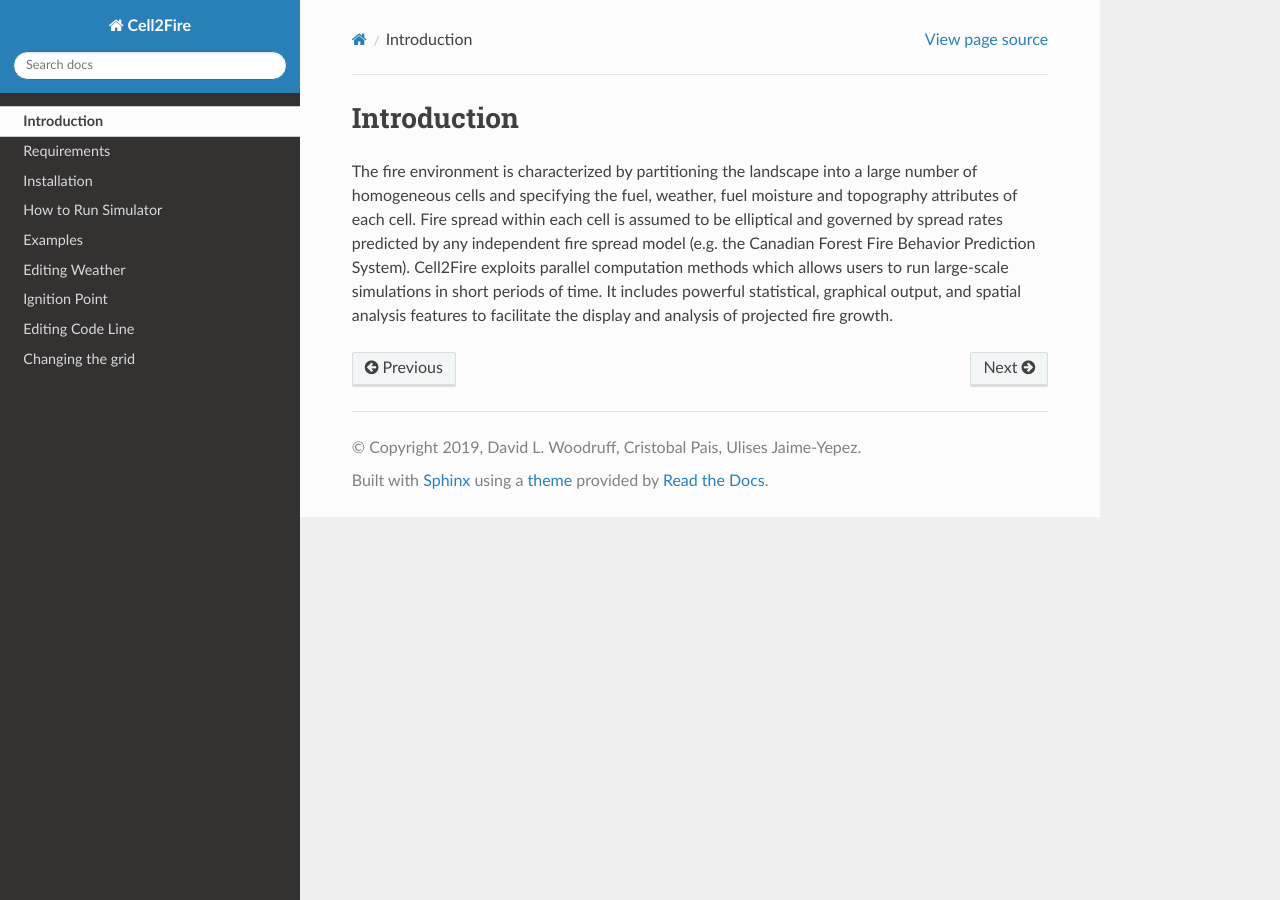
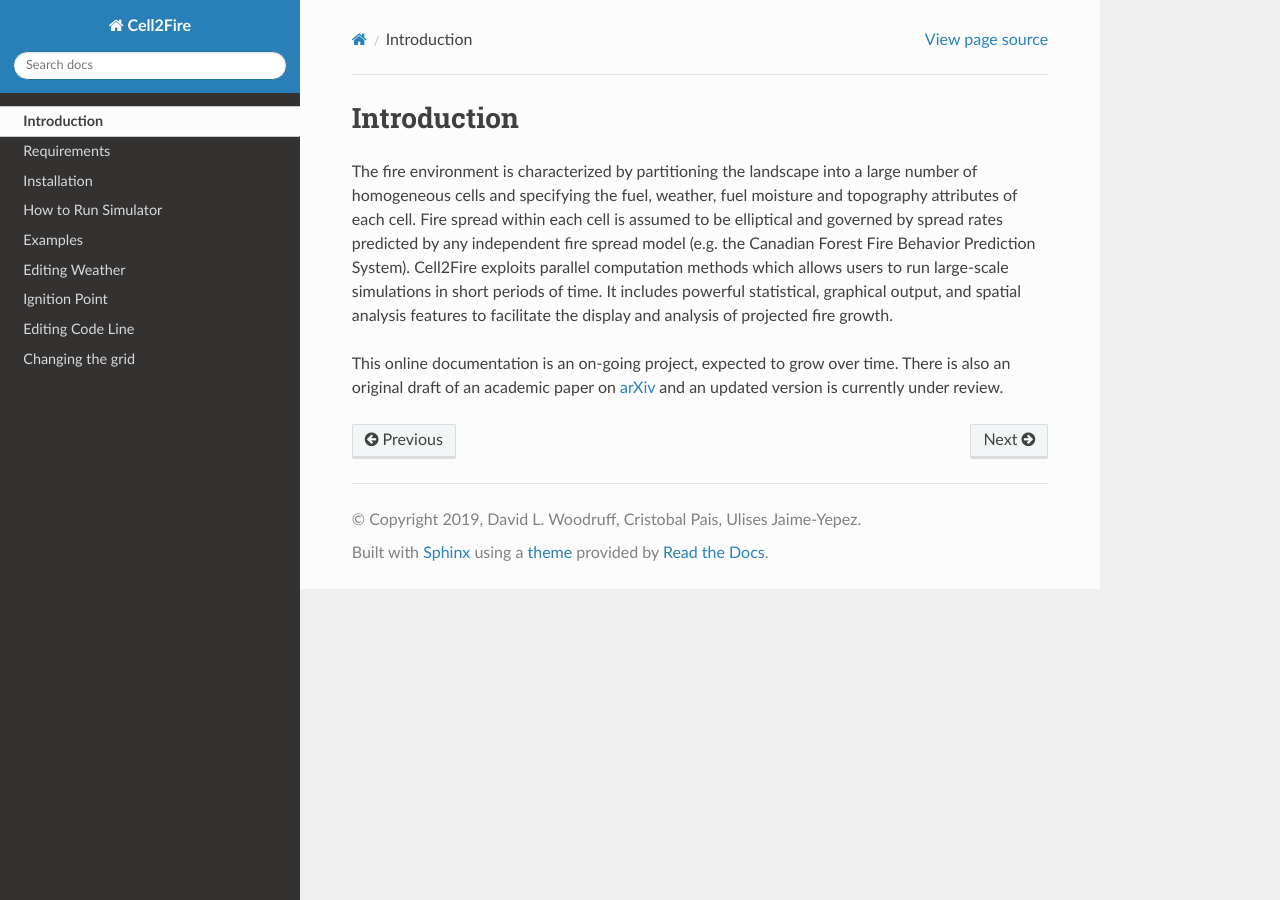
Before and after one commit to cell2fire/Cell2Fire, a Sphinx documentation site: the page built from docsrc/source/rstfiles/intro.rst, in a window 1280 px wide. Built offline with Sphinx 7.4.7 and the Read the Docs theme 2.0.0, drawn with Linux system fonts in a browser that asks for light colours.

Commit message:
minor edits to doc

```diff
--- a/docsrc/source/rstfiles/Codeline.rst
+++ b/docsrc/source/rstfiles/Codeline.rst
@@ -46,14 +46,14 @@ To change the number of simulations which will output multiple stats depending o
 
 This will give you multiple outputs depending on your # of simulations.
 
-For example when the command line had
+For example if the command line had
 
 .. code-block:: html
   :linenos:
 
   --nsmis 10
 
-which resulted in 10 graphs (i don't recommend)
+this will result in 10 plots:
 
 .. image:: /image/plots.png
   :width: 30%
--- a/docsrc/source/rstfiles/Editing.rst
+++ b/docsrc/source/rstfiles/Editing.rst
@@ -27,6 +27,7 @@ In this file the following inputs are editable.
 
 In the case of the Buildup Index, Initial Spread Index, and Fire Weather Index these inputs use the values of the other inputs to calculate their respective scores.
 It is recommended to use the equations found in *Equations for the Canadian Forest Fire Weather Index System* (Van Wagner). This paper clearly explains how generate these values using the other inputs.
+
 
 Temperature & Humidity
 ----------------------
--- a/docsrc/source/rstfiles/intro.rst
+++ b/docsrc/source/rstfiles/intro.rst
@@ -1,7 +1,17 @@
 ============
 Introduction
 ============
-The fire environment is characterized by partitioning the landscape into a large number of homogeneous cells and specifying the fuel, weather, fuel moisture and topography attributes of each cell.
-Fire spread within each cell is assumed to be elliptical and governed by spread rates predicted by any independent fire spread model (e.g. the Canadian Forest Fire Behavior Prediction System).
-Cell2Fire exploits parallel computation methods which allows users to run large-scale simulations in short periods of time.
-It includes powerful statistical, graphical output, and spatial analysis features to facilitate the display and analysis of projected fire growth.
+
+The fire environment is characterized by partitioning the landscape
+into a large number of homogeneous cells and specifying the fuel,
+weather, fuel moisture and topography attributes of each cell.  Fire
+spread within each cell is assumed to be elliptical and governed by
+spread rates predicted by any independent fire spread model (e.g. the
+Canadian Forest Fire Behavior Prediction System).  Cell2Fire exploits
+parallel computation methods which allows users to run large-scale
+simulations in short periods of time.  It includes powerful
+statistical, graphical output, and spatial analysis features to
+facilitate the display and analysis of projected fire growth.
+
+This online documentation is an on-going project, expected to grow over
+time. There is also an original draft of an academic paper on `arXiv <https://arxiv.org/abs/1905.09317v1>`_ and an updated version is currently under review.
```
Also changed, not shown: other parts of docsrc/source/rstfiles/Editing.rst (+1 -1 lines).
